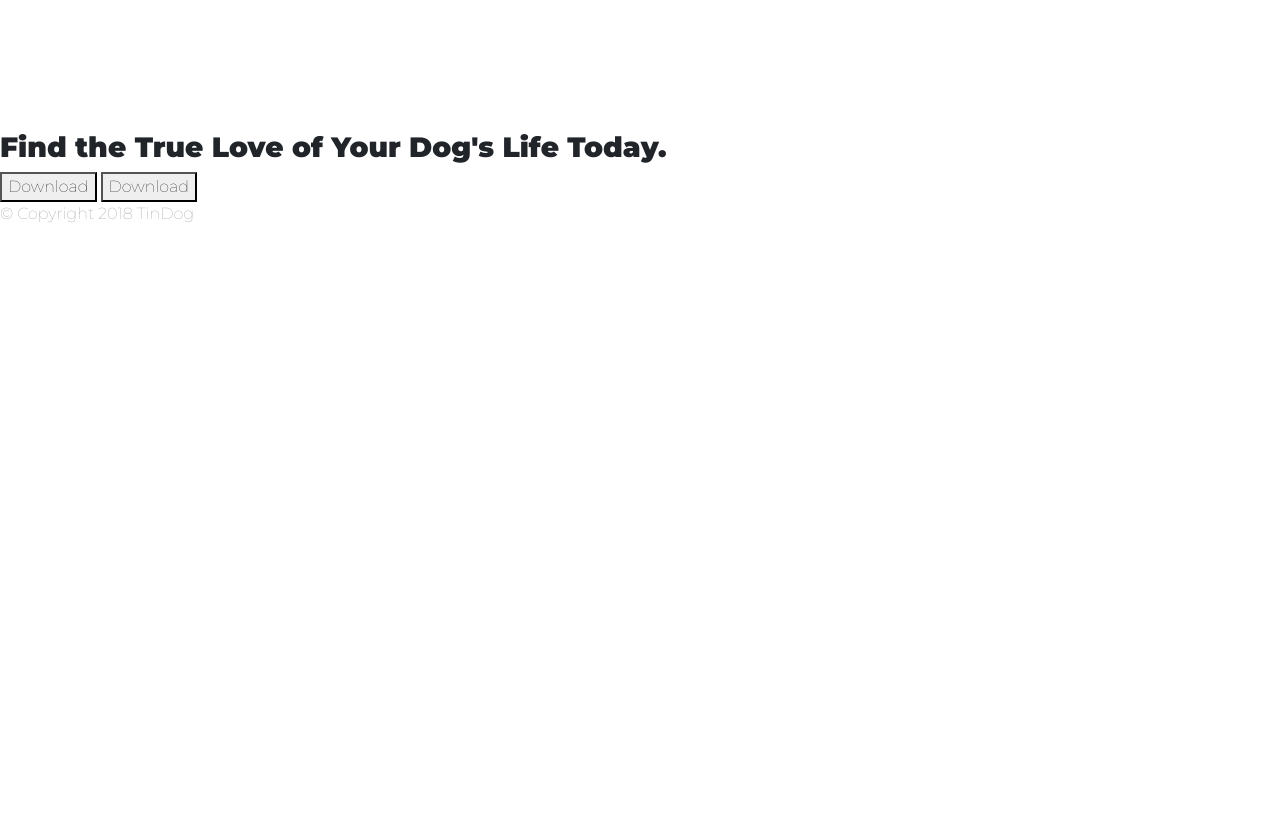
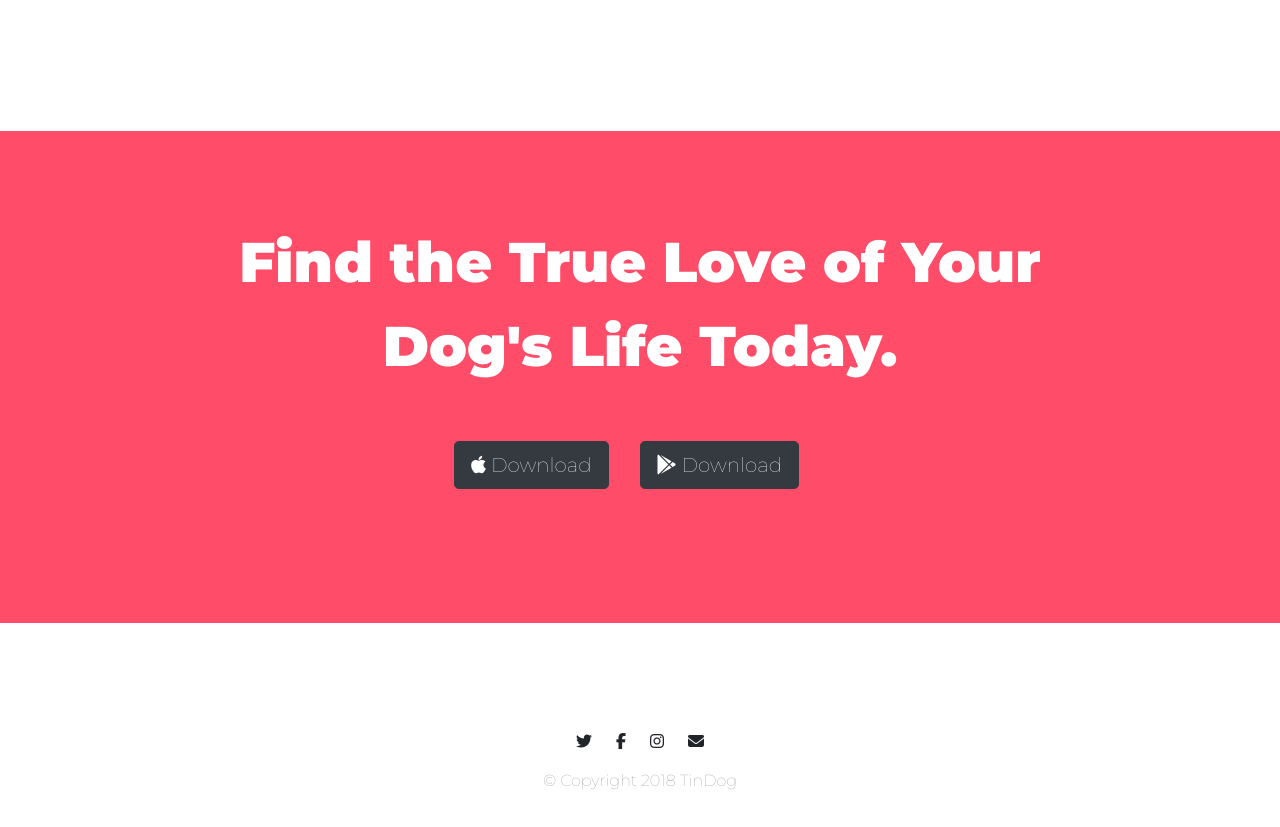
Before and after one commit to Andreaskk9/Tindog, a plain HTML site: page index.html in a window 1280 px wide. Shown: the part 2271-3098 px from the top of the page. Before the commit the page ends 2513 px from the top, so only its background shows below. Drawn offline with nearby package versions, Linux system fonts and the light colour scheme.

Commit message:
update complete
completed version

```diff
--- a/css/styles.css
+++ b/css/styles.css
@@ -144,3 +144,27 @@ body{
 .pricing-column{
   padding: 3% 2%;
 }
+
+/* CTA Section */
+#cta{
+  background-color: #ff4c68;
+  color: #fff;
+  padding: 7% 15%;
+  text-align: center;
+}
+
+.cta-heading{
+  font-family: 'Montserrat', sans-serif;
+  font-size: 3.5rem;
+  line-height: 1.5;
+}
+
+/* Footer Section */
+#footer{
+  padding: 7% 15%;
+  text-align: center;
+}
+
+.social-icon{
+  margin: 20px 10px;
+}
--- a/index.html
+++ b/index.html
@@ -36,13 +36,13 @@
         <div class="collapse navbar-collapse" id="titleNavBar">
           <ul class="navbar-nav ml-auto">
             <li class="nav-item">
-              <a class="nav-link" href="">Contact</a>
+              <a class="nav-link" href="#footer">Contact</a>
             </li>
             <li class="nav-item">
-              <a class="nav-link" href="">Pricing</a>
+              <a class="nav-link" href="#pricing">Pricing</a>
             </li>
             <li class="nav-item">
-              <a class="nav-link" href="">Download</a>
+              <a class="nav-link" href="#cta">Download</a>
             </li>
           </ul>
         </div>
@@ -209,9 +209,9 @@
 
   <section id="cta">
 
-    <h3>Find the True Love of Your Dog's Life Today.</h3>
-    <button type="button">Download</button>
-    <button type="button">Download</button>
+    <h3 class="cta-heading">Find the True Love of Your Dog's Life Today.</h3>
+    <button class="download-button btn btn-lg btn-dark" type="button"><i class="fab fa-apple"></i> Download</button>
+    <button class="download-button btn btn-lg btn-dark" type="button"><i class="fab fa-google-play"></i> Download</button>
 
   </section>
 
@@ -219,6 +219,10 @@
   <!-- Footer -->
 
   <footer id="footer">
+    <i class="social-icon fab fa-twitter"></i>
+    <i class="social-icon fab fa-facebook-f"></i>
+    <i class="social-icon fab fa-instagram"></i>
+    <i class="social-icon fas fa-envelope"></i>
 
     <p>© Copyright 2018 TinDog</p>
 
```
